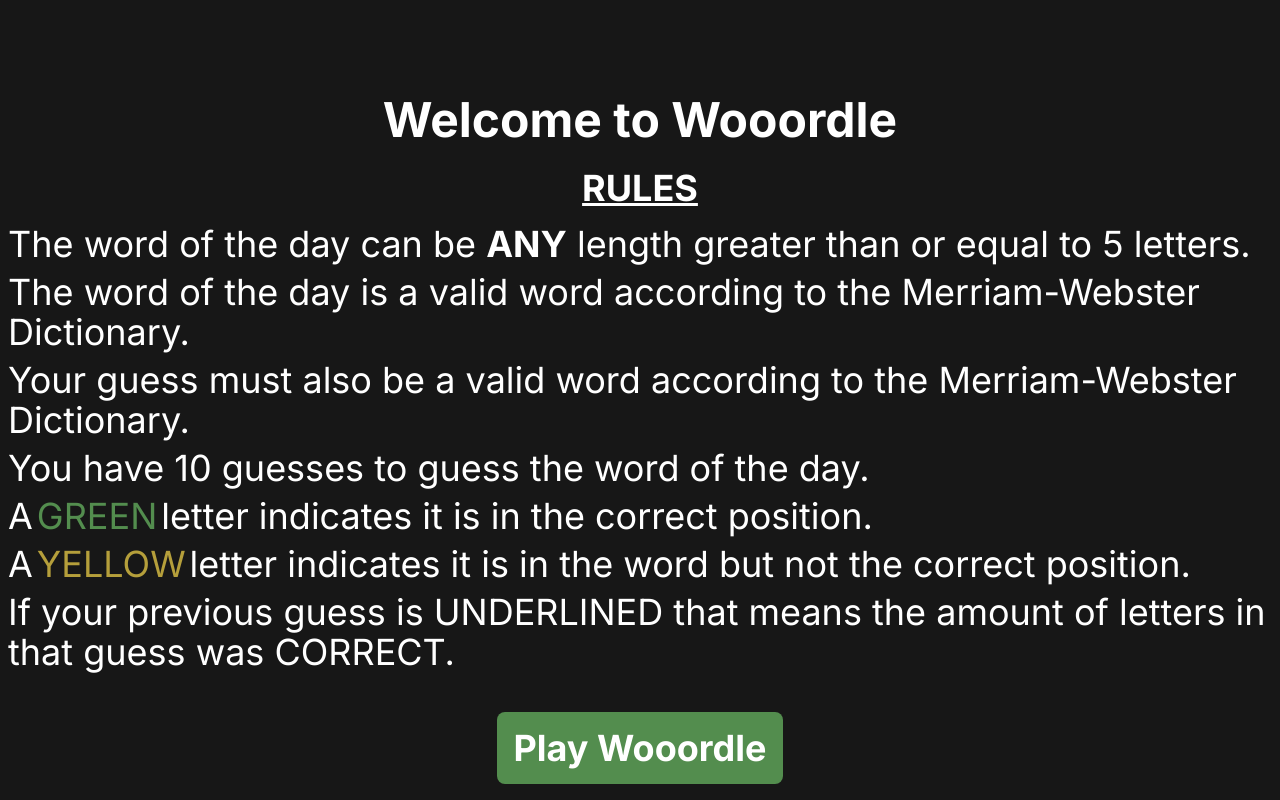
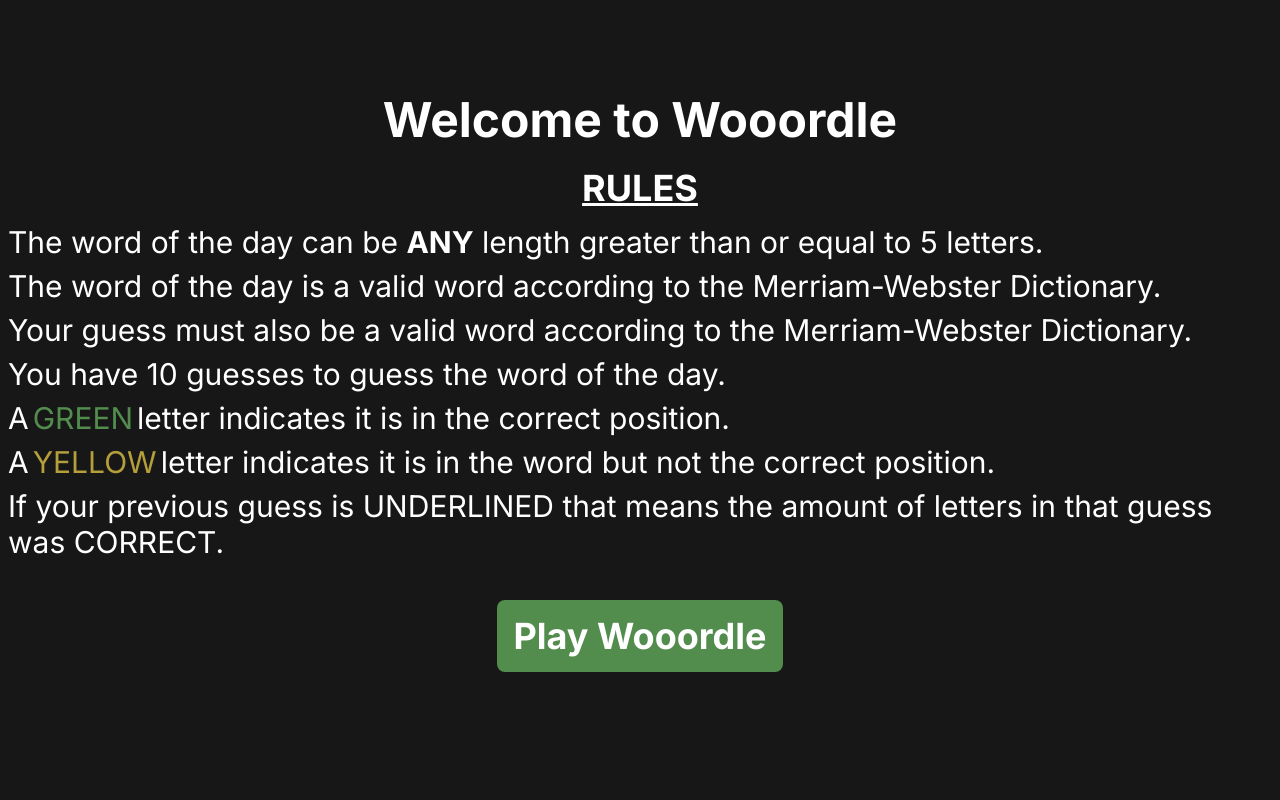
Before and after one commit to bledsoef/wooordle, a Next.js app: page / in a window 1280 px wide. Built offline with nearby package versions, Linux system fonts and the light colour scheme.

Commit message:
handled incorrect

```diff
--- a/app/page.js
+++ b/app/page.js
@@ -11,9 +11,6 @@
   const [correct, setCorrect] = useState(false)
   const handleEnter = () => {
     setGuessesCount(guessesCount + 1)
-    if (guessesCount == 10) {
-      setShowModal(true)
-    }
   }
   const handleCorrect = () => {
     setShowModal(true)
@@ -26,8 +23,8 @@
     <main className="min-h-screen items-center w-full pt-24 bg-neutral-900">
       {play && <Navbar guesses={guessesCount}/>}
       {!play && <LandingPage onPlay={handlePlay}/>}
-      {!showModal && play && <Wordle onEnter={handleEnter} onCorrect={handleCorrect} wordOfDay={"equivocal"}/>}
-      {showModal && <Modal guesses={guessesCount} correct={correct}/>}
+      {!(showModal || guessesCount == 10) && play && <Wordle onEnter={handleEnter} onCorrect={handleCorrect} wordOfDay={"equivocal"}/>}
+      {(showModal || guessesCount == 10) && <Modal guesses={guessesCount} correct={correct}/>}
     </main>
   );
 }
--- a/components/LandingPage.js
+++ b/components/LandingPage.js
@@ -6,14 +6,14 @@
         <div className="flex flex-col items-center justify-between h-full text-white">
             <p className="text-5xl font-bold mb-6">Welcome to Wooordle</p>
             <p className="text-4xl font-bold underline uppercase mb-2">Rules</p>
-            <ul className="space-y-2 mb-8 text-4xl text-wrap p-2">
-                <li className="text-4xl">The word of the day can be <b>ANY</b> length greater than or equal to 5 letters.</li>
-                <li className="text-4xl">The word of the day is a valid word according to the Merriam-Webster Dictionary.</li>
-                <li className="text-4xl">Your guess must also be a valid word according to the Merriam-Webster Dictionary.</li>
-                <li className="text-4xl">You have 10 guesses to guess the word of the day.</li>
-                <li className="flex text-4xl">A <p className="text-green-450 mx-1">GREEN</p> letter indicates it is in the correct position.</li>
-                <li className="flex text-4xl">A <p className="text-yellow-450 mx-1">YELLOW</p> letter indicates it is in the word but not the correct position.</li>
-                <li className="flex text-4xl">If your previous guess is UNDERLINED that means the amount of letters in that guess was CORRECT.</li>
+            <ul className="space-y-2 mb-8 text-3xl text-wrap p-2">
+                <li className="text-3xl">The word of the day can be <b>ANY</b> length greater than or equal to 5 letters.</li>
+                <li className="text-3xl">The word of the day is a valid word according to the Merriam-Webster Dictionary.</li>
+                <li className="text-3xl">Your guess must also be a valid word according to the Merriam-Webster Dictionary.</li>
+                <li className="text-3xl">You have 10 guesses to guess the word of the day.</li>
+                <li className="flex flex-row text-3xl">A <p className="text-green-450 mx-1">GREEN</p> letter indicates it is in the correct position.</li>
+                <li className="flex flex-row text-3xl">A <p className="text-yellow-450 mx-1">YELLOW</p> letter indicates it is in the word but not the correct position.</li>
+                <li className="flex flex-row text-3xl">If your previous guess is UNDERLINED that means the amount of letters in that guess was CORRECT.</li>
             </ul>
 
             <button className="p-4 text-4xl rounded-lg bg-green-450 font-bold" onClick={handlePlay}>Play Wooordle</button>
```
